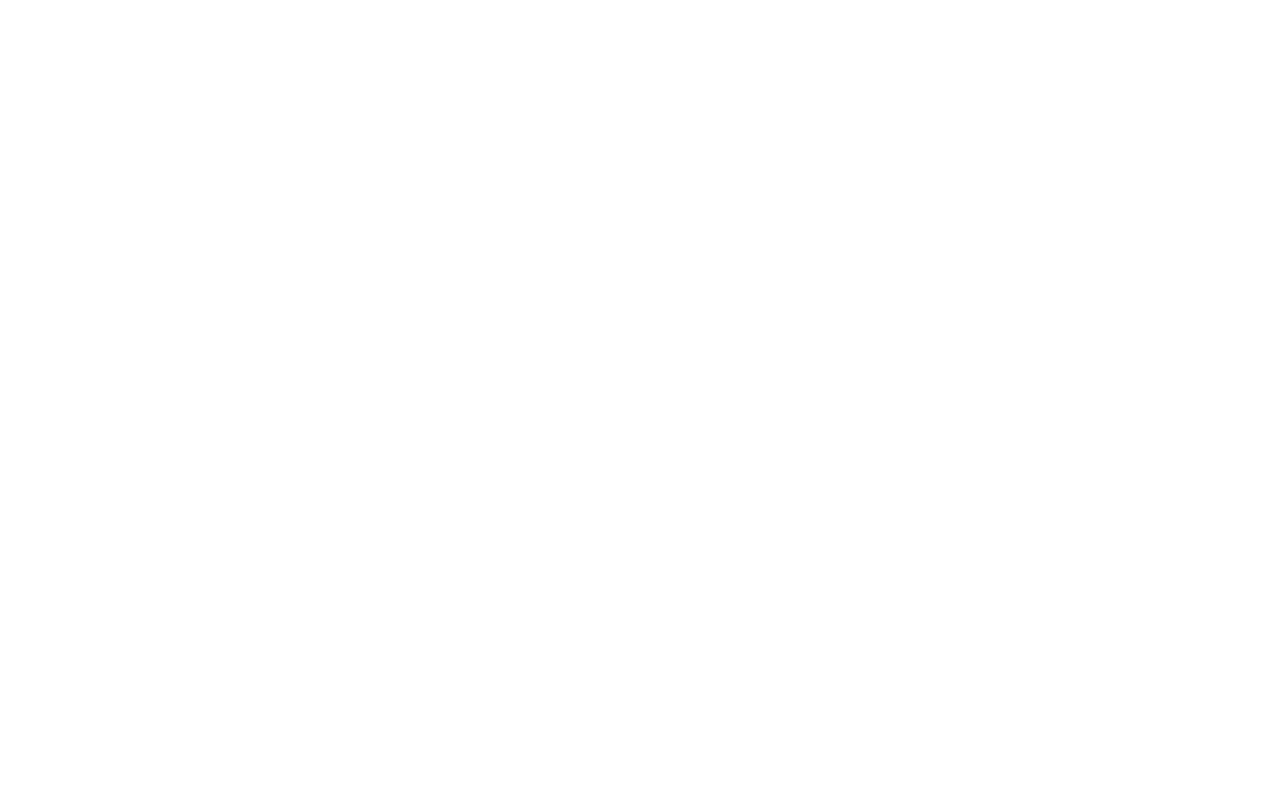
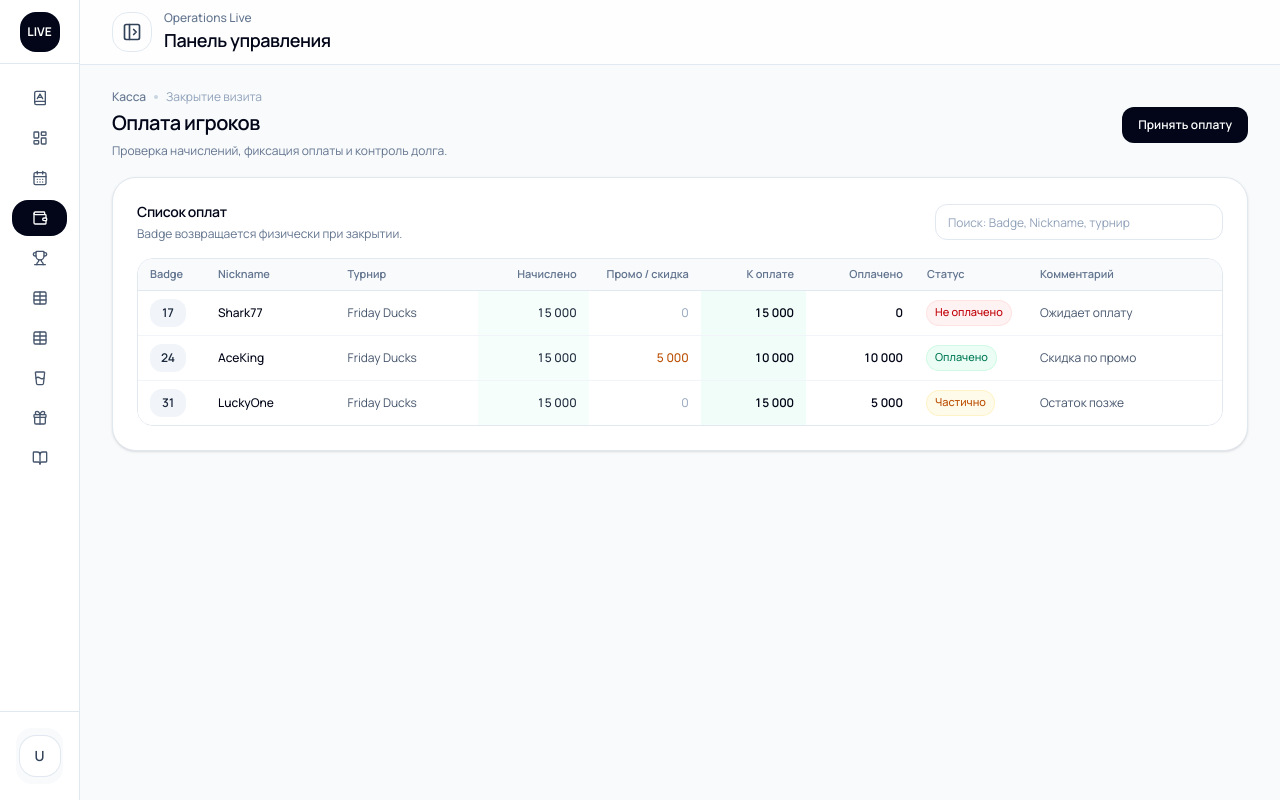
Before and after one commit to azikulovv/operations-live-web, a Nuxt app: page /dashboard/cashier in a window 1280 px wide. Before the commit this address had no page. Built offline with nearby package versions, Linux system fonts and the light colour scheme; no server answers.

Commit message:
feat: добавлен компонент таблицы для отображения визитов кассира с функционалом фильтрации

```diff
--- /dev/null
+++ b/app/components/cashier/CashierVisitsTable.vue
@@ -0,0 +1,172 @@
+<script setup lang="ts">
+import type { DataTableColumn } from '~/components/ui/UiDataTable.vue'
+
+export type PaymentStatus = 'unpaid' | 'partial' | 'paid'
+export type CashierVisit = {
+  id: string
+  badge: number
+  nickname: string
+  tournament: string
+  totalAmount: number
+  discountAmount: number
+  payableAmount: number
+  paidAmount: number
+  paymentStatus: PaymentStatus
+  comment: string
+}
+
+defineProps<{
+  visits: CashierVisit[]
+}>()
+
+const columns: DataTableColumn[] = [
+  {
+    key: 'badge',
+    label: 'Badge',
+    sticky: true,
+    stickyLeft: '0px',
+    width: '68px',
+  },
+  {
+    key: 'nickname',
+    label: 'Nickname',
+    sticky: true,
+    stickyLeft: '68px',
+    width: '150px',
+  },
+  {
+    key: 'tournament',
+    label: 'Турнир',
+    width: '160px',
+  },
+  {
+    key: 'totalAmount',
+    label: 'Начислено',
+    align: 'right',
+    width: '120px',
+    cellClass: 'bg-emerald-50/50 font-medium tabular-nums text-slate-800',
+  },
+  {
+    key: 'discountAmount',
+    label: 'Промо / скидка',
+    align: 'right',
+    width: '130px',
+    cellClass: 'tabular-nums text-slate-600',
+  },
+  {
+    key: 'payableAmount',
+    label: 'К оплате',
+    align: 'right',
+    width: '120px',
+    cellClass: 'bg-emerald-50/70 font-semibold tabular-nums text-slate-950',
+  },
+  {
+    key: 'paidAmount',
+    label: 'Оплачено',
+    align: 'right',
+    width: '120px',
+    cellClass: 'font-semibold tabular-nums text-slate-950',
+  },
+  {
+    key: 'paymentStatus',
+    label: 'Статус',
+    width: '120px',
+  },
+  {
+    key: 'comment',
+    label: 'Комментарий',
+    width: '220px',
+  },
+]
+
+function formatMoney(value: number) {
+  return new Intl.NumberFormat('ru-RU').format(value)
+}
+
+function getPaymentStatusLabel(status: PaymentStatus) {
+  const labels: Record<PaymentStatus, string> = {
+    unpaid: 'Не оплачено',
+    partial: 'Частично',
+    paid: 'Оплачено',
+  }
+
+  return labels[status]
+}
+
+function getPaymentStatusClass(status: PaymentStatus) {
+  const classes: Record<PaymentStatus, string> = {
+    unpaid: 'bg-red-50 text-red-700 ring-red-100',
+    partial: 'bg-amber-50 text-amber-700 ring-amber-100',
+    paid: 'bg-emerald-50 text-emerald-700 ring-emerald-100',
+  }
+
+  return classes[status]
+}
+</script>
+
+<template>
+  <UiDataTable
+    :columns="columns"
+    :rows="visits"
+    row-key="id"
+    min-width="1040px"
+    empty-text="Записи не найдены"
+  >
+    <template #cell-badge="{ row }">
+      <span
+        class="inline-flex h-7 min-w-9 items-center justify-center rounded-xl bg-slate-100 px-2 text-xs font-semibold text-slate-800"
+      >
+        {{ (row as CashierVisit).badge }}
+      </span>
+    </template>
+
+    <template #cell-nickname="{ row }">
+      <div class="max-w-32 truncate font-medium text-slate-950">
+        {{ (row as CashierVisit).nickname }}
+      </div>
+    </template>
+
+    <template #cell-tournament="{ row }">
+      <div class="max-w-40 truncate text-slate-600">
+        {{ (row as CashierVisit).tournament }}
+      </div>
+    </template>
+
+    <template #cell-totalAmount="{ row }">
+      {{ formatMoney((row as CashierVisit).totalAmount) }}
+    </template>
+
+    <template #cell-discountAmount="{ row }">
+      <span
+        :class="
+          (row as CashierVisit).discountAmount > 0 ? 'font-medium text-amber-700' : 'text-slate-400'
+        "
+      >
+        {{ formatMoney((row as CashierVisit).discountAmount) }}
+      </span>
+    </template>
+
+    <template #cell-payableAmount="{ row }">
+      {{ formatMoney((row as CashierVisit).payableAmount) }}
+    </template>
+
+    <template #cell-paidAmount="{ row }">
+      {{ formatMoney((row as CashierVisit).paidAmount) }}
+    </template>
+
+    <template #cell-paymentStatus="{ row }">
+      <span
+        class="inline-flex h-6 items-center rounded-full px-2 text-[11px] font-medium ring-1"
+        :class="getPaymentStatusClass((row as CashierVisit).paymentStatus)"
+      >
+        {{ getPaymentStatusLabel((row as CashierVisit).paymentStatus) }}
+      </span>
+    </template>
+
+    <template #cell-comment="{ row }">
+      <div class="max-w-52 truncate text-slate-600">
+        {{ (row as CashierVisit).comment || '—' }}
+      </div>
+    </template>
+  </UiDataTable>
+</template>
--- /dev/null
+++ b/app/pages/dashboard/cashier.vue
@@ -0,0 +1,118 @@
+<script setup lang="ts">
+import type { CashierVisit } from '~/components/cashier/CashierVisitsTable.vue'
+import CashierVisitsTable from '~/components/cashier/CashierVisitsTable.vue'
+
+definePageMeta({
+  middleware: 'auth',
+  layout: 'dashboard',
+})
+
+useHead({
+  title: 'Касса | Operations Live',
+})
+
+const visits = ref<CashierVisit[]>([
+  {
+    id: '1',
+    badge: 17,
+    nickname: 'Shark77',
+    tournament: 'Friday Ducks',
+    totalAmount: 15000,
+    discountAmount: 0,
+    payableAmount: 15000,
+    paidAmount: 0,
+    paymentStatus: 'unpaid',
+    comment: 'Ожидает оплату',
+  },
+  {
+    id: '2',
+    badge: 24,
+    nickname: 'AceKing',
+    tournament: 'Friday Ducks',
+    totalAmount: 15000,
+    discountAmount: 5000,
+    payableAmount: 10000,
+    paidAmount: 10000,
+    paymentStatus: 'paid',
+    comment: 'Скидка по промо',
+  },
+  {
+    id: '3',
+    badge: 31,
+    nickname: 'LuckyOne',
+    tournament: 'Friday Ducks',
+    totalAmount: 15000,
+    discountAmount: 0,
+    payableAmount: 15000,
+    paidAmount: 5000,
+    paymentStatus: 'partial',
+    comment: 'Остаток позже',
+  },
+])
+
+const search = ref('')
+
+const filteredVisits = computed(() => {
+  const query = search.value.trim().toLowerCase()
+
+  if (!query) return visits.value
+
+  return visits.value.filter((visit) => {
+    return (
+      visit.nickname.toLowerCase().includes(query) ||
+      String(visit.badge).includes(query) ||
+      visit.tournament.toLowerCase().includes(query)
+    )
+  })
+})
+</script>
+
+<template>
+  <div class="mx-auto max-w-7xl">
+    <div class="mb-4 flex flex-col gap-3 md:flex-row md:items-center md:justify-between">
+      <div>
+        <div class="flex items-center gap-2">
+          <p class="text-xs font-medium text-slate-500">Касса</p>
+
+          <span class="size-1 rounded-full bg-slate-300" />
+
+          <p class="text-xs text-slate-400">Закрытие визита</p>
+        </div>
+
+        <h2 class="mt-1 text-xl font-semibold tracking-tight text-slate-950">Оплата игроков</h2>
+
+        <p class="mt-1 max-w-2xl text-xs leading-5 text-slate-500">
+          Проверка начислений, фиксация оплаты и контроль долга.
+        </p>
+      </div>
+
+      <button
+        type="button"
+        class="h-9 rounded-xl bg-slate-950 px-4 text-xs font-semibold text-white transition hover:bg-slate-800"
+      >
+        Принять оплату
+      </button>
+    </div>
+
+    <UiCard>
+      <div class="mb-4 flex flex-col gap-3 md:flex-row md:items-center md:justify-between">
+        <div>
+          <h3 class="text-sm font-semibold tracking-tight text-slate-950">Список оплат</h3>
+
+          <p class="mt-1 text-xs text-slate-500">Badge возвращается физически при закрытии.</p>
+        </div>
+
+        <div class="w-full md:w-72">
+          <input
+            v-model.trim="search"
+            type="text"
+            placeholder="Поиск: Badge, Nickname, турнир"
+            class="h-9 w-full rounded-xl border border-slate-200 bg-white px-3 text-xs text-slate-950 transition outline-none placeholder:text-slate-400 focus:border-slate-400 focus:ring-4 focus:ring-slate-100"
+          />
+        </div>
+      </div>
+
+      <CashierVisitsTable :visits="filteredVisits" />
+    </UiCard>
+  </div>
+</template>
```
